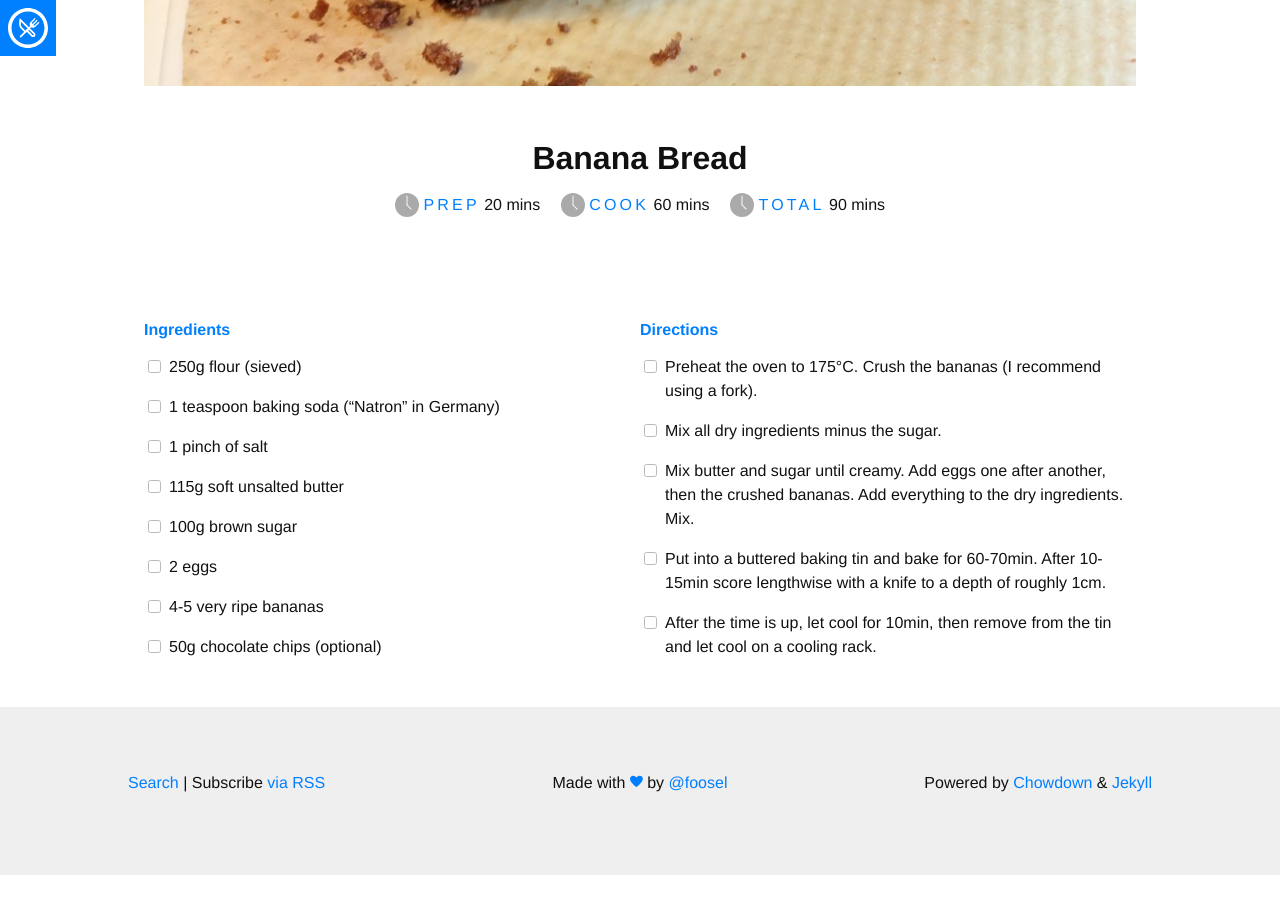
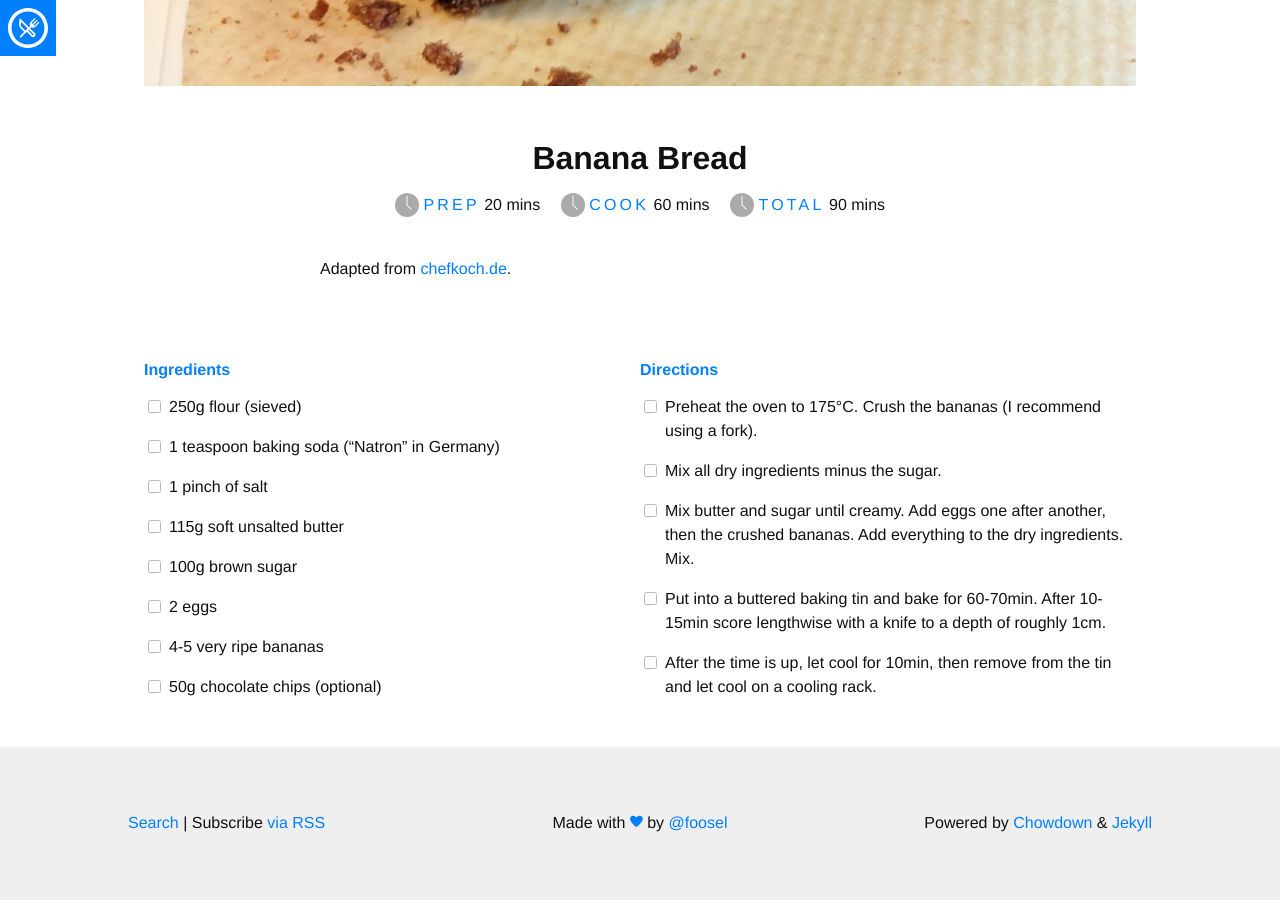
Before and after one commit to foosel/food.foosel.net, a Jekyll site: the page built from _recipes/banana-bread.md, in a window 1280 px wide and 900 px high, scrolled down 674 px. Built offline with Jekyll 4.4.1, drawn with Linux system fonts in a browser that asks for light colours; nearby versions of some CDN libraries; some web fonts are replaced; before the commit the page ends 1549 px from its top, so only the background shows below that.

Commit message:
Add two missing sources

```diff
--- a/_recipes/banana-bread.md
+++ b/_recipes/banana-bread.md
@@ -28,3 +28,5 @@ directions:
 
 
 ---
+
+Adapted from [chefkoch.de](https://www.chefkoch.de/rezepte/1339901238802410/Banana-Bread.html).
```
Also changed, not shown: _recipes/kaiserschmarrn.md (+2 -0 lines).
